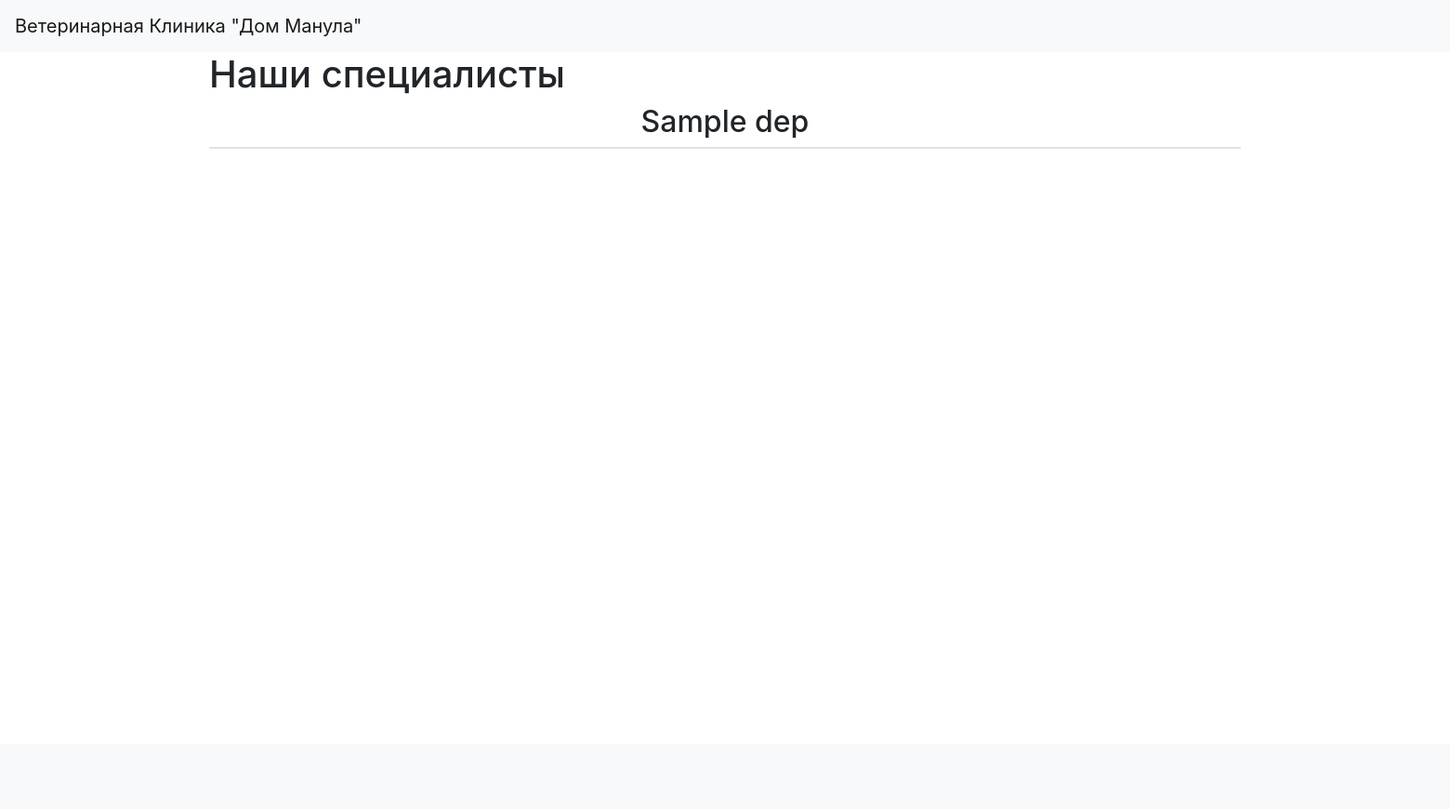
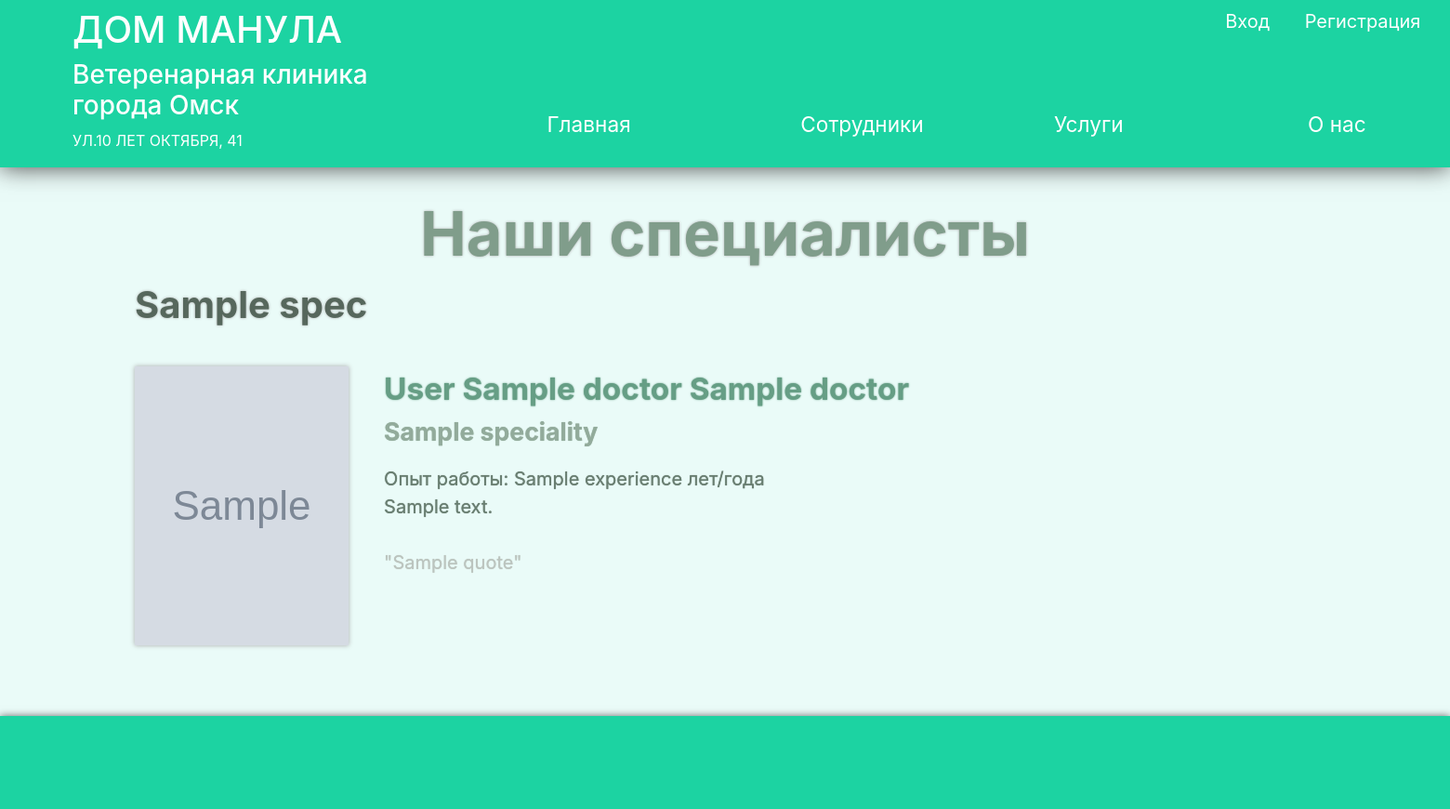
Before and after one commit to OOO-Friedrich-s-Organization/Animal-Clinic, a Flask app: template templates/personal.html in a window 1560 px wide. Shown: the whole page at 93% size. Before the commit the page ends 160 px from the top, so only its background shows below. Run offline with Flask 2, Linux system fonts and the light colour scheme; the template is opened without the code that fills it: most values are stand-ins (such as "Sample title", 1, 10 or a date in 2020); grey boxes marked "Sample" are stand-in pictures; some libraries are stand-ins or nearby versions.

Commit message:
personal

```diff
--- a/main.py
+++ b/main.py
@@ -10,30 +10,29 @@ app = Flask(__name__)
 app.config['SECRET_KEY'] = 'yandexlyceum_secret_key'
 
 
-@app.route('/')
-@app.route('/build')
-def building():
-    return "<h1>Здесь строится ветеринарная клиника!</h1>" \
-           '<img src="static/build.jpg")'\
-           "alt='стройка идет' width='300' height='300'>" \
-           "<h2>Мы будем по адресу ул.10 лет Октября, 41!</h2>"\
-           '<img src="static/map.JPG")'\
-           "alt='адрес' width='600' height='600'>"
+# @app.route('/')
+# @app.route('/build')
+# def building():
+#     return "<h1>Здесь строится ветеринарная клиника!</h1>" \
+#            '<img src="static/img/build.jpg")'\
+#            "alt='стройка идет' width='300' height='300'>" \
+#            "<h2>Мы будем по адресу ул.10 лет Октября, 41!</h2>"\
+#            '<img src="static/img/map.JPG")'\
+#            "alt='адрес' width='600' height='600'>"
 
 
-@app.route('/personal')
+# @app.route('/personal')
+@app.route('/')
 def doctors():
     db_name = "db/doctors.db"
     db_session.global_init(db_name)
     db_sess = db_session.create_session()
-    # print('da')
-    #doctors = db_sess.query(Doctor)
+
     doctors = db_sess.query(Doctor).all()
-    # for doc in doctors:
-    #     print(doc.id)
-    deps = db_sess.query(Department).all()
-    # print(deps)
-    res = make_response(render_template("personal.html", doctors=doctors, deps=deps))
+    specialties = {}
+    for spec in db_sess.query(Department).all():
+        specialties[spec.title] = list(filter(lambda x: x.profession == spec.id, doctors))
+    res = make_response(render_template("personal.html", specialties=specialties))
     return res
 
 
@@ -44,5 +43,5 @@ def test():
 
 
 if __name__ == '__main__':
-    serve(app, host='0.0.0.0', port=8080)
-    # app.run(host='0.0.0.0', port=8080)
+    # serve(app, host='0.0.0.0', port=8080)
+    app.run(host='0.0.0.0', port=8080)
--- /dev/null
+++ b/static/css/style.css
@@ -0,0 +1,157 @@
+* {
+    margin: 0;
+    padding: 0;
+}
+
+body {
+    background-color: #EAFBF8;
+}
+
+header {
+    background-color: #1CD3A2;
+    color: #FFFFFF;
+    padding-bottom: 0.5%;
+    padding-top: 0.5%;
+    min-height: 180px;
+    box-shadow: 0 0 8px #696969;
+
+    transition: all 0.65s;
+}
+
+header:hover {
+    box-shadow: 0 0 25px #454545;
+}
+
+a {
+    text-decoration: none;
+}
+
+a:hover {
+    text-decoration: none;
+}
+
+.logo {
+    margin-left: 5%;
+    width: 300px;
+    min-width: 350px;
+    float: left;
+
+    transition: color 5s;
+    transition: text-shadow 0.5s;
+}
+
+.logo:hover {
+    color: #DDF4D2;
+    text-shadow: 0 0 20px #696969;
+}
+
+.header-adress {
+    color: #FFFFFF;
+
+    transition: all 0.85s;
+}
+
+.header-adress:hover {
+    color: #D0F0C0;
+    text-shadow: 0 0 20px #696969;
+}
+
+.reg {
+    float: right;
+    right: 1%;
+    position: absolute;
+    font-size: 15pt;
+}
+
+.menu {
+    margin-top: 6%;
+}
+
+.menu-item {
+    padding-right: 30%;
+    padding-left: 30%;
+    min-width: 100px;
+    font-size: 17pt;
+}
+
+.navbar {
+    mragin-right: 0;
+}
+
+footer {
+    background-color: #1CD3A2;
+    color: #FFFFFF;
+    padding-bottom: 0.5%;
+    padding-top: 0.5%;
+    min-height: 100px;
+    box-shadow: 0 0 8px #696969;
+}
+
+.menu-footer {
+    right: 20%;
+    left: 20%;
+    margin-top: 1%;
+}
+
+.block-content {
+    margin-bottom: 3%;
+    margin-top: 2%;
+    min-width: 1300px;
+}
+
+.center-h1 {
+    text-align: center;
+    color: #809D8B;
+    text-shadow: 0 0 3px #A9A9A9;
+    font-size: 50pt;
+    margin-top: 1%;
+    margin-bottom: 1%;
+}
+
+.left-h2 {
+    color: #56675C;
+    text-shadow: 0 0 3px #A9A9A9;
+    margin-top: 1%;
+    margin-bottom: 1%;
+    font-size: 30pt;
+}
+
+.doctors {
+    margin-bottom: 6%;
+    margin-top: 3%;
+}
+
+.doctor-div {
+    display: flex;
+}
+
+.low-sh {
+    box-shadow: 0 0 5px #A9A9A9;
+}
+
+.doctor-text {
+    margin-left: 3%;
+}
+
+.doctor-name {
+    font-size: 25pt;
+    color: #669E85;
+    text-shadow: 0 0 2px #669E85;
+}
+
+.spec-name {
+    font-size: 20pt;
+    color: #92AB9B;
+    text-shadow: 0 0 1px #92AB9B;
+}
+
+.simple-text {
+    font-size: 15pt;
+    color:  #687D70;
+    text-shadow: 0 0 1px #687D70;
+}
+
+blockquote {
+    color: #BBC4BE;
+    text-shadow: 0 0 1px #BBC4BE;
+}
--- a/templates/base.html
+++ b/templates/base.html
@@ -7,17 +7,54 @@
               href="https://stackpath.bootstrapcdn.com/bootstrap/4.4.1/css/bootstrap.min.css"
               integrity="sha384-Vkoo8x4CGsO3+Hhxv8T/Q5PaXtkKtu6ug5TOeNV6gBiFeWPGFN9MuhOf23Q9Ifjh"
               crossorigin="anonymous">
+        <link rel="stylesheet" href="static/css/style.css">
         <title>{{title}}</title>
     </head>
     <body>
         <header>
-    <nav class="navbar navbar-light bg-light">
-        <a class="navbar-brand" href="#">Ветеринарная Клиника "Дом Манула"</a>
+            <div class="logo">
+                <a href="/" class="header-adress">
+                    <h1>ДОМ МАНУЛА</h1>
+                    <h3>
+                        Ветеренарная клиника<br>
+                        города Омск
+                    </h3>
+                </a>
+                <a href="https://yandex.ru/maps/-/CCUBvBXDCC" target="_blank" class="header-adress">
+                    <p>УЛ.10 ЛЕТ ОКТЯБРЯ, 41</p>
+                </a>
+            </div>
+            <nav class="reg">
+                <a href="#" class="header-adress">
+                    <font class="p-3">Вход</font>
+                </a>
+                <a href="#" class="header-adress">
+                    <font class="p-3">Регистрация</font>
+                </a>
+            </nav>
+            <nav class="navbar navbar-expand-lg menu">
+                <ul class="navbar-nav">
+                    <li class="menu-item">
+                        <a class="menu-item nav-link header-adress {{ main_status }}" href="/">Главная</a>
+                    </li>
+                    <li class="menu-item">
+                        <a class="menu-item nav-link header-adress {{ crew_status }}" href="#">Сотрудники</a>
+                    </li>
+                    <li class="menu-item">
+                        <a class="menu-item nav-link header-adress {{ price_status }}" href="#">Услуги</a>
+                    </li>
+                    <li class="menu-item">
+                        <a class="menu-item nav-link header-adress {{ self_status }}" href="#">О нас</a>
+                    </li>
+                </ul>
             </nav>
         </header>
         <!-- Begin page content -->
-<main role="main" class="container">
+        <main role="main" class="container block-content">
             {% block content %}{% endblock %}
         </main>
+        <footer role="contentinfo">
+
+        </footer>
     </body>
 </html>
--- a/templates/personal.html
+++ b/templates/personal.html
@@ -1,25 +1,28 @@
 {% extends "base.html" %}
 
 {% block content %}
-<h1>Наши специалисты</h1>
-{% for d in deps %}
-    <h2 align="center">{{d.title}}</h2>
-    <div class="col-md6 border rounded" style="background: skyblue">
-            {% for doc in doctors %}
-                {% if doc.profession == d.id %}
-                    <p>
-                        <img src="static/{{doc.image}}" height="200" width="200" align="middle">
-                        <b>{{doc.surname}} {{doc.name}} {{doc.sec_name}}</b>
-                        {{doc.speciality}}
-                        <br>
-                        Опыт работы: {{doc.experience}} лет/года
-                        <br>
-                        {{doc.description}}
-                        <br>
-                        <blockquote>{{doc.quote}}</blockquote>
-                    </p>
-                {% endif %}
-            {% endfor %}
-    </div>
-{% endfor %}
+    <h1 class="center-h1"><b>Наши специалисты</b></h1>
+    {% for spec in specialties %}
+        {% if specialties[spec] %}
+            <h2 class="left-h2"><b>{{ spec }}</b></h2>
+            <div class="doctors">
+                {% for doctor in specialties[spec] %}
+                    <div  class="pd-1 pt-1 doctor-div">
+                        <img src="static/img/{{ doctor.image }}" class="low-sh" height="300" width="230">
+                        <div class="doctor-text">
+                            <b class="doctor-name">{{doctor.surname}} {{doctor.name}} {{doctor.sec_name}}</b>
+                            <p class="spec-name"><b>{{doctor.speciality}}</b></p>
+                            <font class="simple-text">
+                                Опыт работы: {{doctor.experience}} лет/года
+                                <br>
+                                {{doctor.description}}
+                                <br><br>
+                                <blockquote>"{{doctor.quote}}"</blockquote>
+                            </font>
+                        </div>
+                    </div>
+                {% endfor %}
+            </div>
+        {% endif %}
+    {% endfor %}
 {% endblock %}
```
Also changed, not shown: styles/style.css (deleted, +0 -11 lines), static/img/build.jpg (renamed from static/build.jpg), static/img/drujin.jpg (renamed from static/drujin.jpg), static/img/kostomarov.jpg (renamed from static/kostomarov.jpg), static/img/map.JPG (renamed from static/map.JPG), static/img/semashko.jpg (renamed from static/semashko.jpg), static/img/shtraht.jpg (renamed from static/shtraht.jpg), static/img/tulskaya.jpg (renamed from static/tulskaya.jpg). Lines whose indentation alone changed are shown as unchanged.
